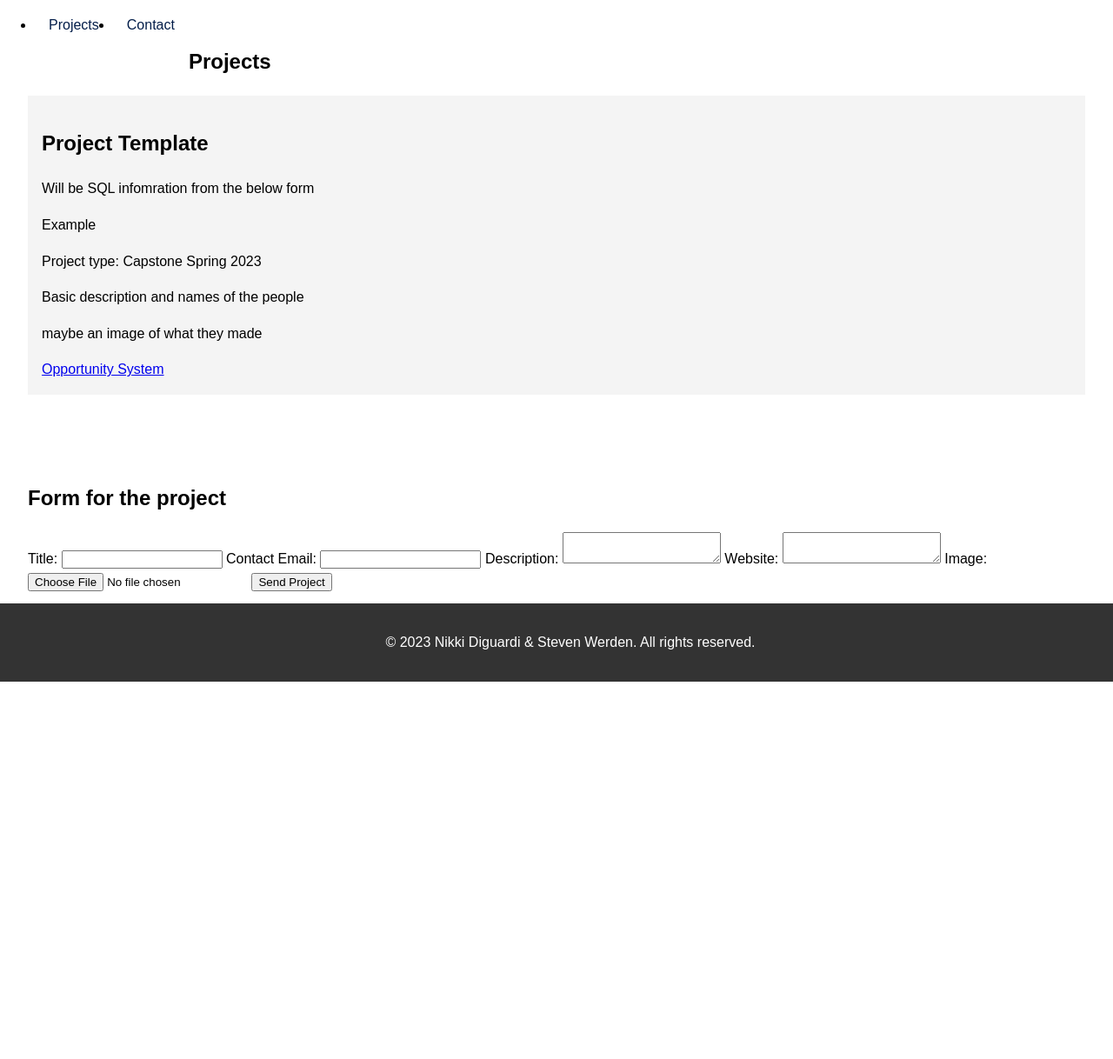
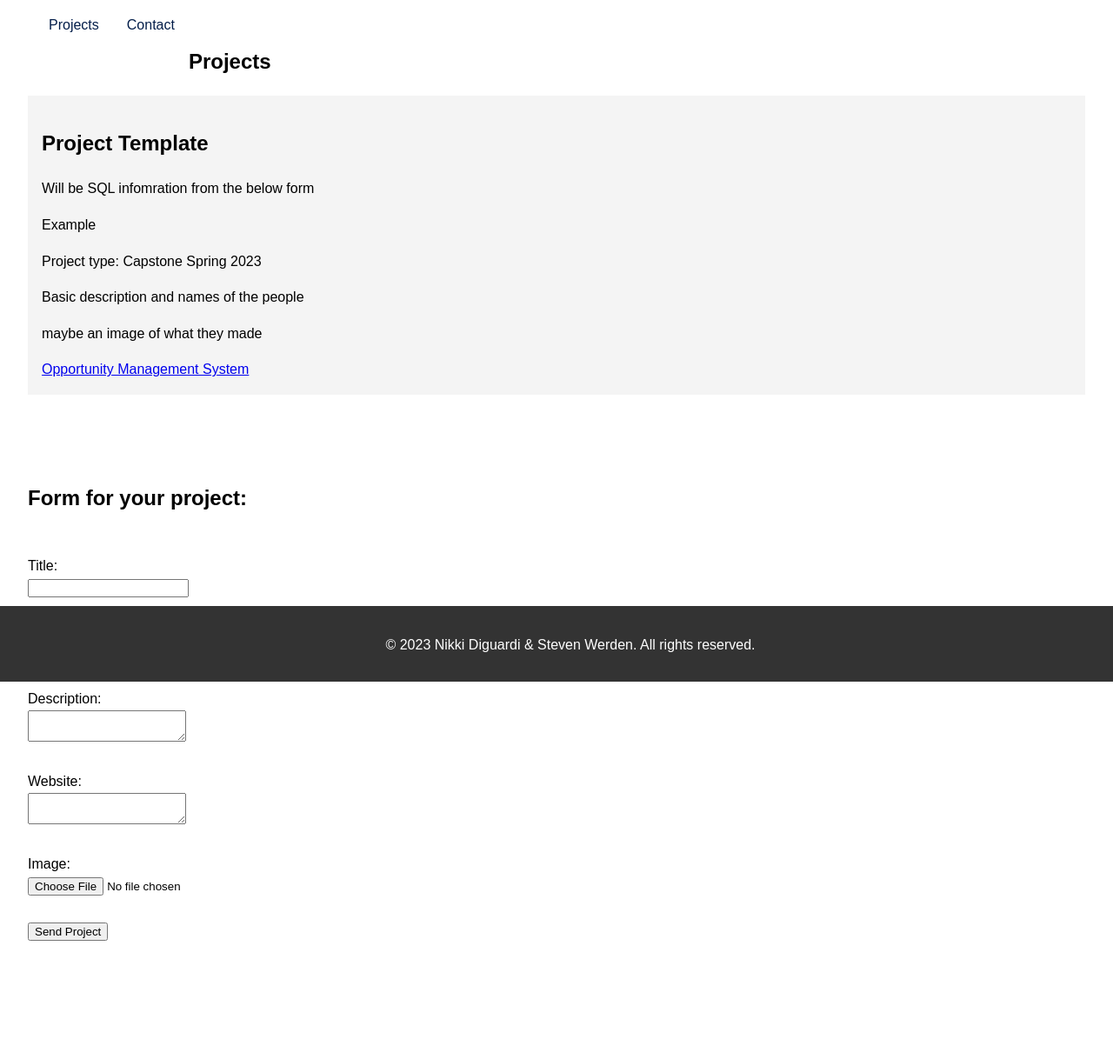
Before and after one commit to NDigFury/capstone, a PHP site: page /entry.php in a window 1280 px wide. Shown: the part 16-1234 px from the top of the page at 87% size. Before the commit the page ends 800 px from the top, so only its background shows below. Run offline with PHP 8.4, Linux system fonts and the light colour scheme.

Commit message:
Qualtrics Link/Formatting
I was able to add the Qualtrics link and help format the entry.php file.

```diff
--- a/entry.php
+++ b/entry.php
@@ -29,26 +29,30 @@
             <p>Project type: Capstone Spring 2023</p>
             <p>Basic description and names of the people</p>
             <p>maybe an image of what they made</p>
-            <a href="link to project">Opportunity System</a>
+            <a href="srw.rjwebz.net">Opportunity Management System</a>
         </div>
     </section>
     <section id="contact">
-        <h1>Form for the project</h1>
-        <form action="send_email.php" method="post" enctype="multipart/form=data">
-            <label for="name">Title:</label>
-            <input type="text" id="name" name="name" required>
-            <label for="email">Contact Email:</label>
-            <input type="email" id="email" name="email" required>
-            <label for="message">Description:</label>
-            <textarea id="message" name="message" required></textarea>
-            <label for="website">Website:</label>
-            <textarea id ="website" name="website"></textarea>
-            <label for="file">Image:</label>
-            <input type="file" name="fileToUpload" id="fileToUpload">
+        <h1>Form for your project:</h1>
+        <form action="send_email.php" method="post" enctype="multipart/form=data"> <br>
+            <label for="name">Title:</label>  <br>
+            <input type="text" id="name" name="name" required>  <br><br>
+            <label for="email">Contact Email:</label>  <br>
+            <input type="email" id="email" name="email" required>  <br><br>
+            <label for="message">Description:</label>  <br>
+            <textarea id="message" name="message" required></textarea>  <br><br>
+            <label for="website">Website:</label>  <br>
+            <textarea id ="website" name="website"></textarea>  <br><br>
+            <label for="file">Image:</label>  <br>
+            <input type="file" name="fileToUpload" id="fileToUpload">  <br><br>
             <button type="submit">Send Project</button>
         </form>
     </section>
 </main>
+<br>
+<br>
+<br>
+<br>
 <footer>
     <p>&copy; 2023 Nikki Diguardi & Steven Werden. All rights reserved.</p>
 </footer>
--- a/index.php
+++ b/index.php
@@ -16,7 +16,7 @@
       <li><a href="https://www.arizona.edu/">Home</a></li>
       <li><a href="https://www.arizona.edu/about">About</a></li>
       <li><a href="https://news.arizona.edu/">News</a></li>
-      <li><a href="survey link place holder">Survey</a></li>
+      <li><a href="https://uarizona.co1.qualtrics.com/jfe/form/SV_6RPvRifXIuqmQnA">Survey</a></li>
       <li><a href="entry.php">Current Project</a></li>
     </ul>
   </div>
--- a/style.css
+++ b/style.css
@@ -116,7 +116,17 @@ footer {
     color: #fff;
     text-align: center;
     padding: 1rem;
-    position: absolute;
+    position: fixed;
     bottom: 0;
     width: 100%;
+    height: 55px;
 }
+
+.footerBlock {
+  padding:65px;
+}
+
+/* Removes bullets from lists in entry page */
+ul {
+  list-style-type: none
+}
```
